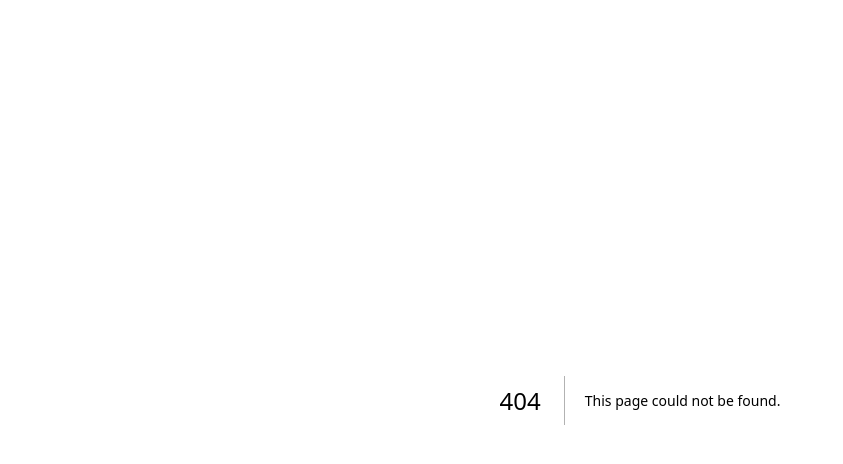
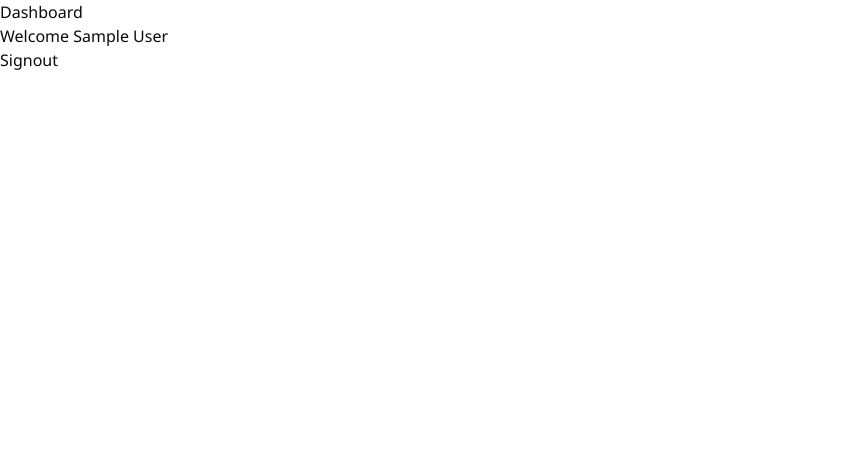
Before and after one commit to FAMES-CODE/api-monitoring-saas, a Next.js app: page /dashboard in a window 1280 px wide. Before the commit this address had no page. Shown: the top 464 px of the page, without its empty margins (0-843 px from the left). Built offline with nearby package versions, Linux system fonts and the light colour scheme; no server answers; sample sign-in values are in the browser's storage; a web font is replaced by a local one.

Commit message:
feat: add dashboard page with session validation and integrate SignOut component

```diff
--- /dev/null
+++ b/app/dashboard/page.tsx
@@ -0,0 +1,17 @@
+import { auth } from "@/auth"
+import SignOut from "@/components/sign-out"
+import { redirect } from "next/navigation"
+
+export default async function Dashboard() {
+  const session = await auth()
+  if (!session) {
+    return redirect("/")
+  }
+  return (
+    <div>
+      <h1>Dashboard</h1>
+      <p>Welcome {session?.user?.name || session?.user?.email}</p>
+      <SignOut />
+    </div>
+  )
+}
--- a/app/page.tsx
+++ b/app/page.tsx
@@ -1,17 +1,13 @@
 import SignIn from "@/components/sign-in"
-import SignOut from "@/components/sign-out"
-import { auth } from "@/auth"
+ import { auth } from "@/auth"
 
 export default async function Page() {
   const session = await auth()
-  if (session) {
-    console.log(session)
-  }
   return (
     <div className="flex min-h-svh p-6">
       <div className="flex max-w-md min-w-0 flex-col gap-4 text-sm leading-loose">
         <SignIn />
-        <SignOut />
+
       </div>
     </div>
   )
--- a/auth.ts
+++ b/auth.ts
@@ -6,6 +6,4 @@ import { prisma } from "@/lib/prisma"
 export const { handlers, signIn, signOut, auth } = NextAuth({
   providers: [Github],
   adapter: PrismaAdapter(prisma),
-
-
 })
--- a/components/sign-in.tsx
+++ b/components/sign-in.tsx
@@ -1,4 +1,5 @@
 import { signIn } from "@/auth"
+
 export default function SignIn() {
   return (
     <>
```
